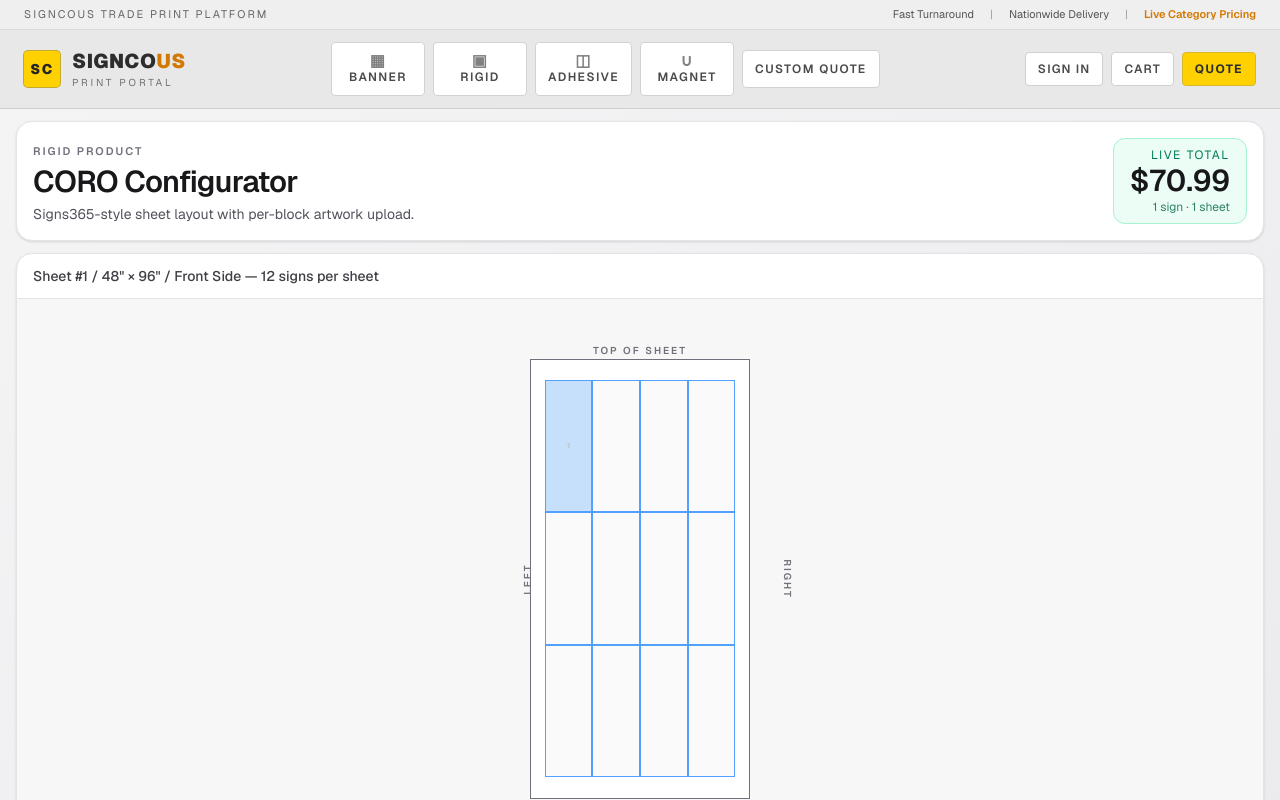
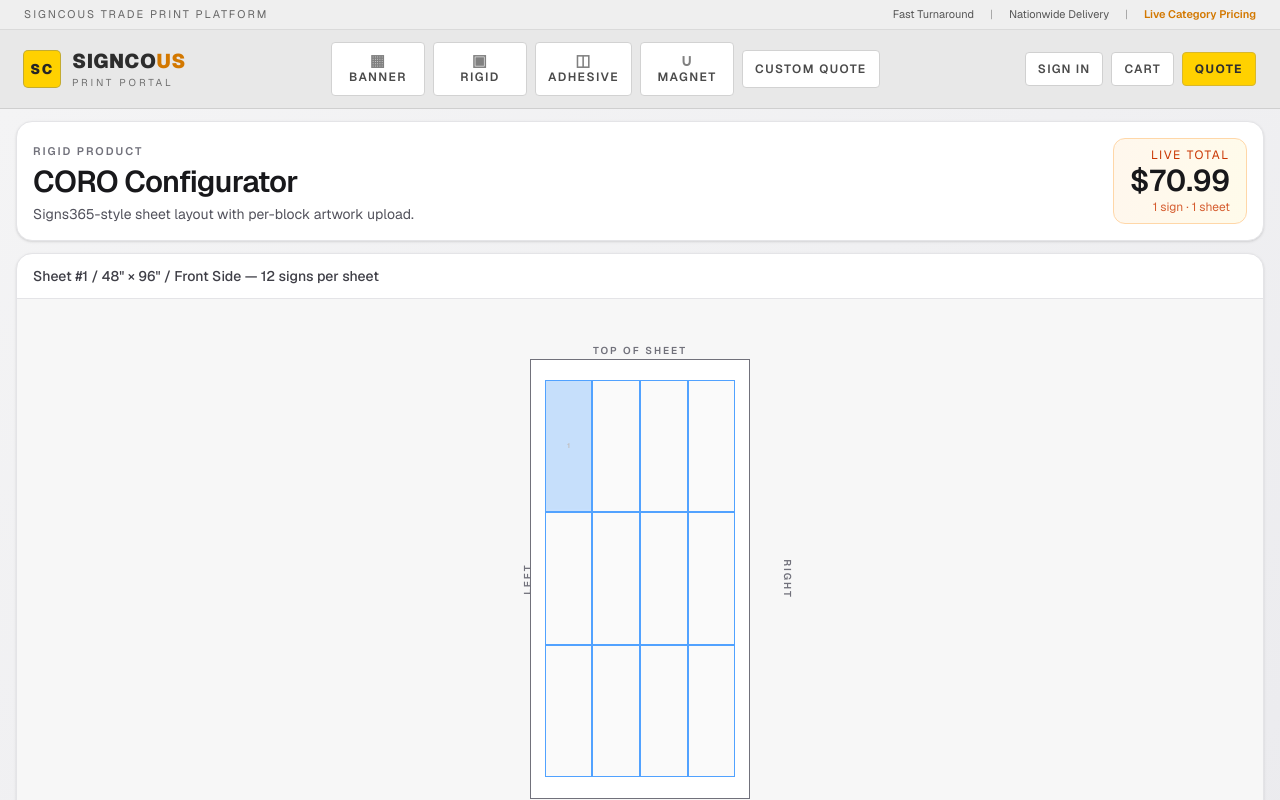
Before and after one commit to Moecharaf/signcous-app, a Next.js app: page /rigid/coro in a window 1280 px wide. Shown: the top 800 px of the page. Built offline with nearby package versions, Linux system fonts and the light colour scheme.

Commit message:
Fix Coro builder Live Total box to match orange style

```diff
--- a/src/components/product-builder/CoroBuilder.tsx
+++ b/src/components/product-builder/CoroBuilder.tsx
@@ -221,10 +221,10 @@ export default function CoroBuilder({ productId = 13, productName = "CORO" }: Co
             <h1 className="mt-1 text-3xl font-semibold tracking-tight text-zinc-900">CORO Configurator</h1>
             <p className="mt-1 text-sm text-zinc-600">Signs365-style sheet layout with per-block artwork upload.</p>
           </div>
-          <div className="rounded-xl border border-emerald-200 bg-emerald-50 px-4 py-2 text-right">
-            <div className="text-xs uppercase tracking-[0.14em] text-emerald-700">Live Total</div>
+          <div className="rounded-xl border border-orange-200 bg-gradient-to-r from-orange-50 to-amber-50 px-4 py-2 text-right">
+            <div className="text-xs uppercase tracking-[0.14em] text-orange-700">Live Total</div>
             <div className="text-3xl font-semibold text-zinc-900">{formatPrice(pricing.totalPrice)}</div>
-            <div className="text-xs text-emerald-800/80">{quantity} sign{quantity !== 1 ? "s" : ""} · {pricing.sheetsRequired} sheet{pricing.sheetsRequired !== 1 ? "s" : ""}</div>
+            <div className="text-xs text-orange-700/80">{quantity} sign{quantity !== 1 ? "s" : ""} · {pricing.sheetsRequired} sheet{pricing.sheetsRequired !== 1 ? "s" : ""}</div>
           </div>
         </div>
 
```
